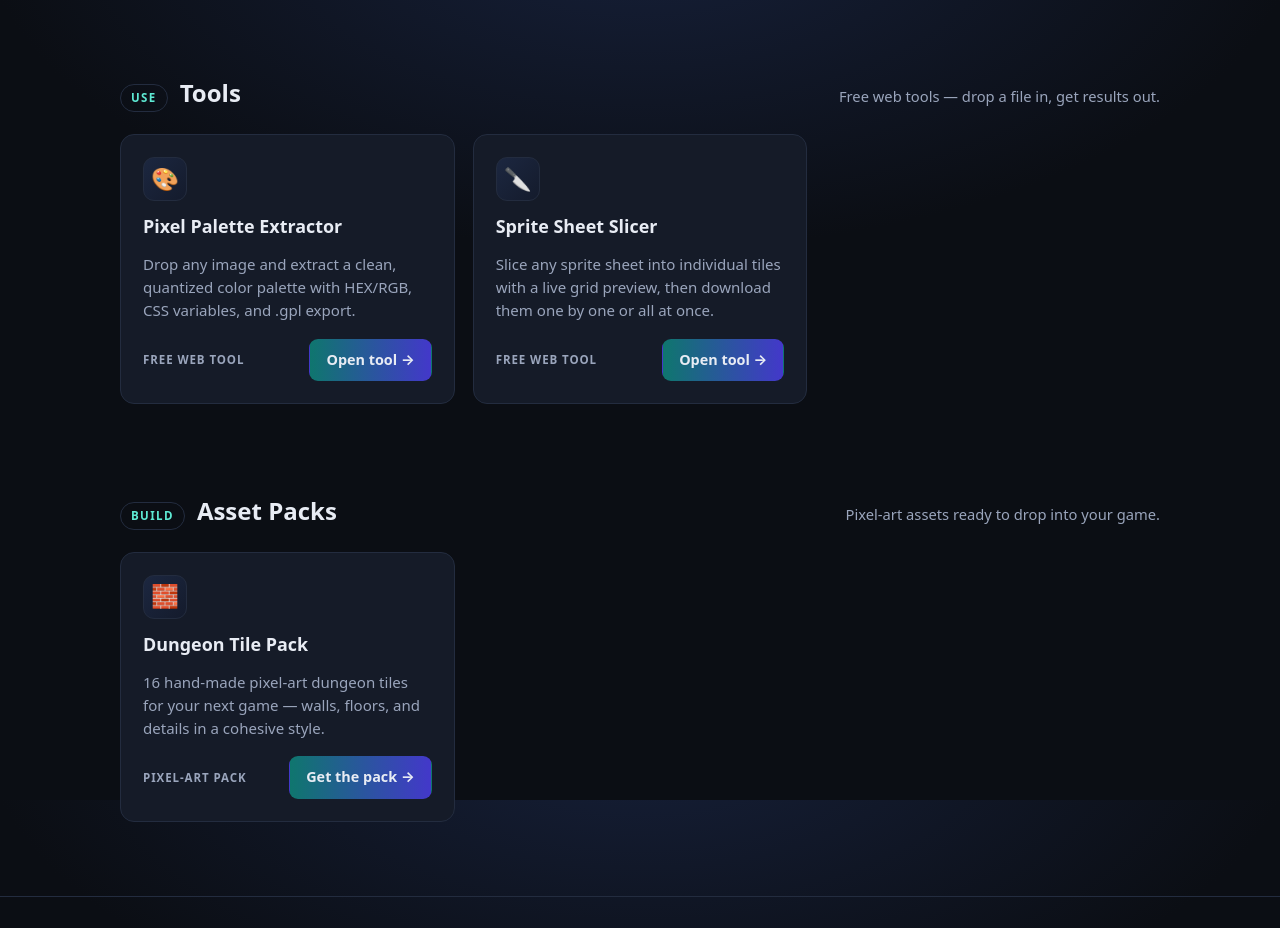
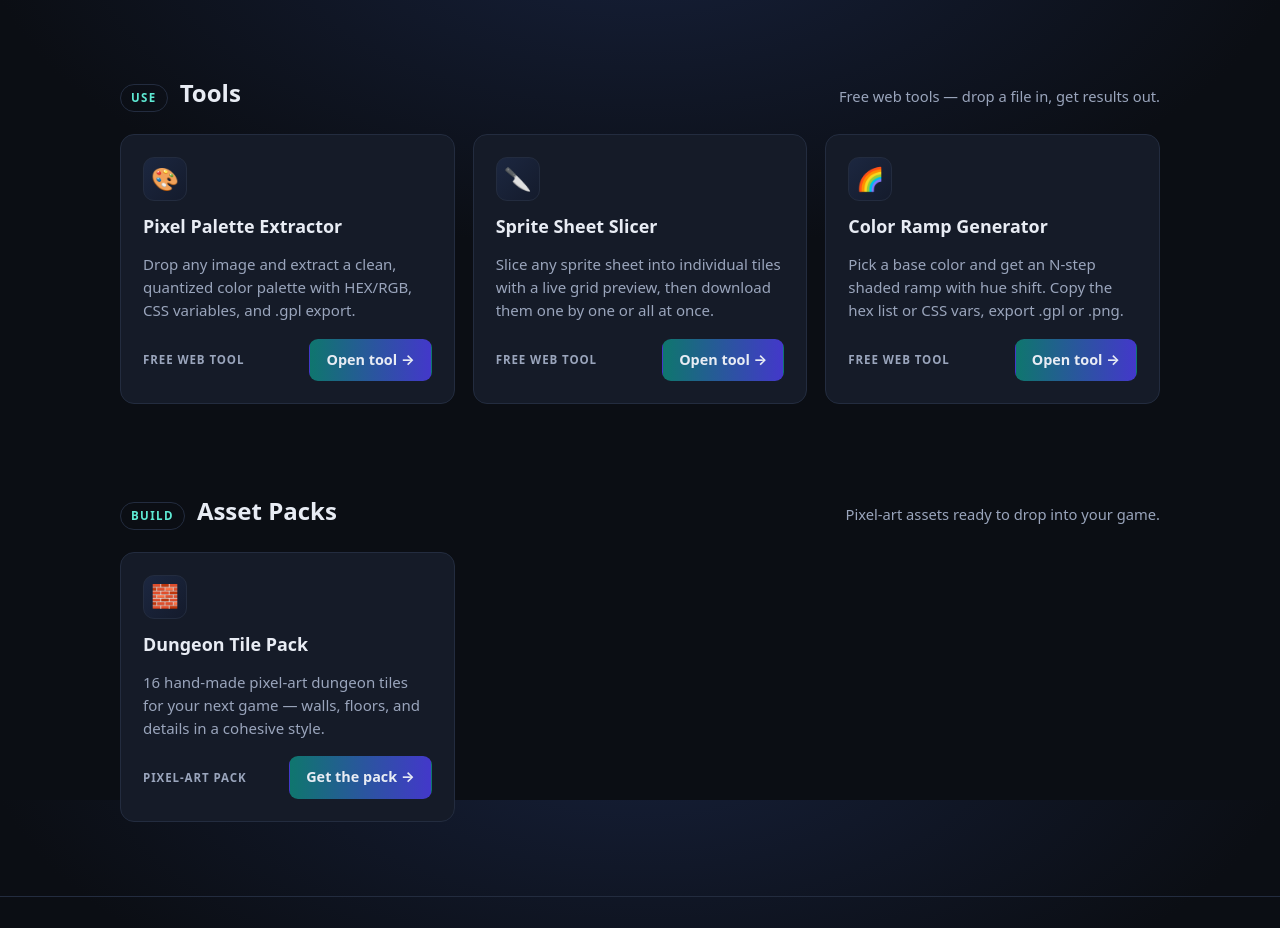
Before and after one commit to pennypenguinapp-beep/pennypenguinapp-beep.github.io, a plain HTML site: page index.html in a window 1280 px wide. Shown: the part 800-1728 px from the top of the page. Drawn offline with Linux system fonts and the light colour scheme.

Commit message:
add file

```diff
--- a/index.html
+++ b/index.html
@@ -180,6 +180,15 @@
           <a class="btn primary" href="https://pennypenguinapp-beep.github.io/launchtower-sprite-slicer/" target="_blank" rel="noopener">Open tool &rarr;</a>
         </div>
       </div>
+      <div class="card">
+        <div class="icon">🌈</div>
+        <h3>Color Ramp Generator</h3>
+        <p>Pick a base color and get an N-step shaded ramp with hue shift. Copy the hex list or CSS vars, export .gpl or .png.</p>
+        <div class="row">
+          <span class="badge">Free web tool</span>
+          <a class="btn primary" href="https://pennypenguinapp-beep.github.io/launchtower-color-ramp/" target="_blank" rel="noopener">Open tool &rarr;</a>
+        </div>
+      </div>
     </div>
   </section>
 
```
